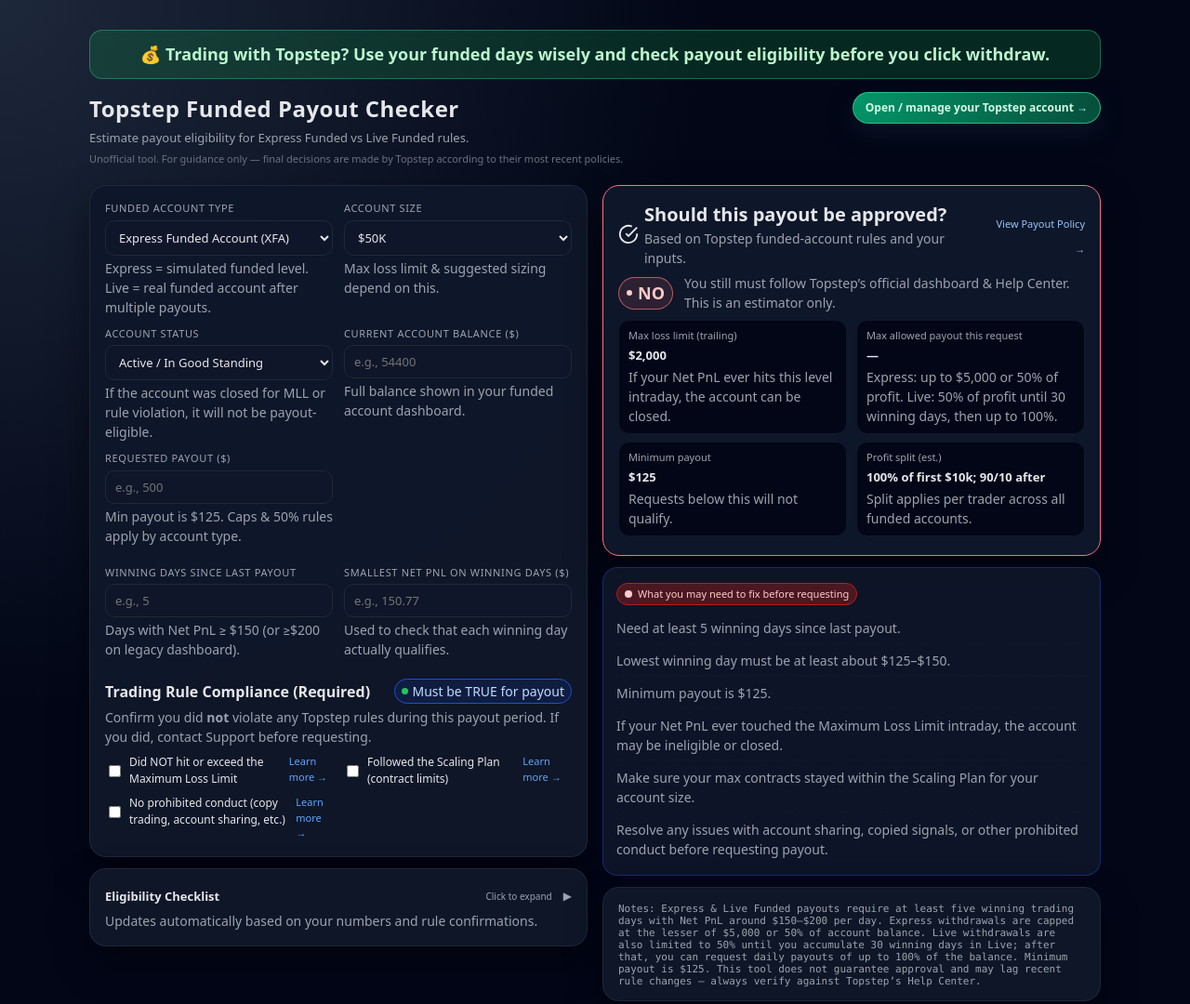
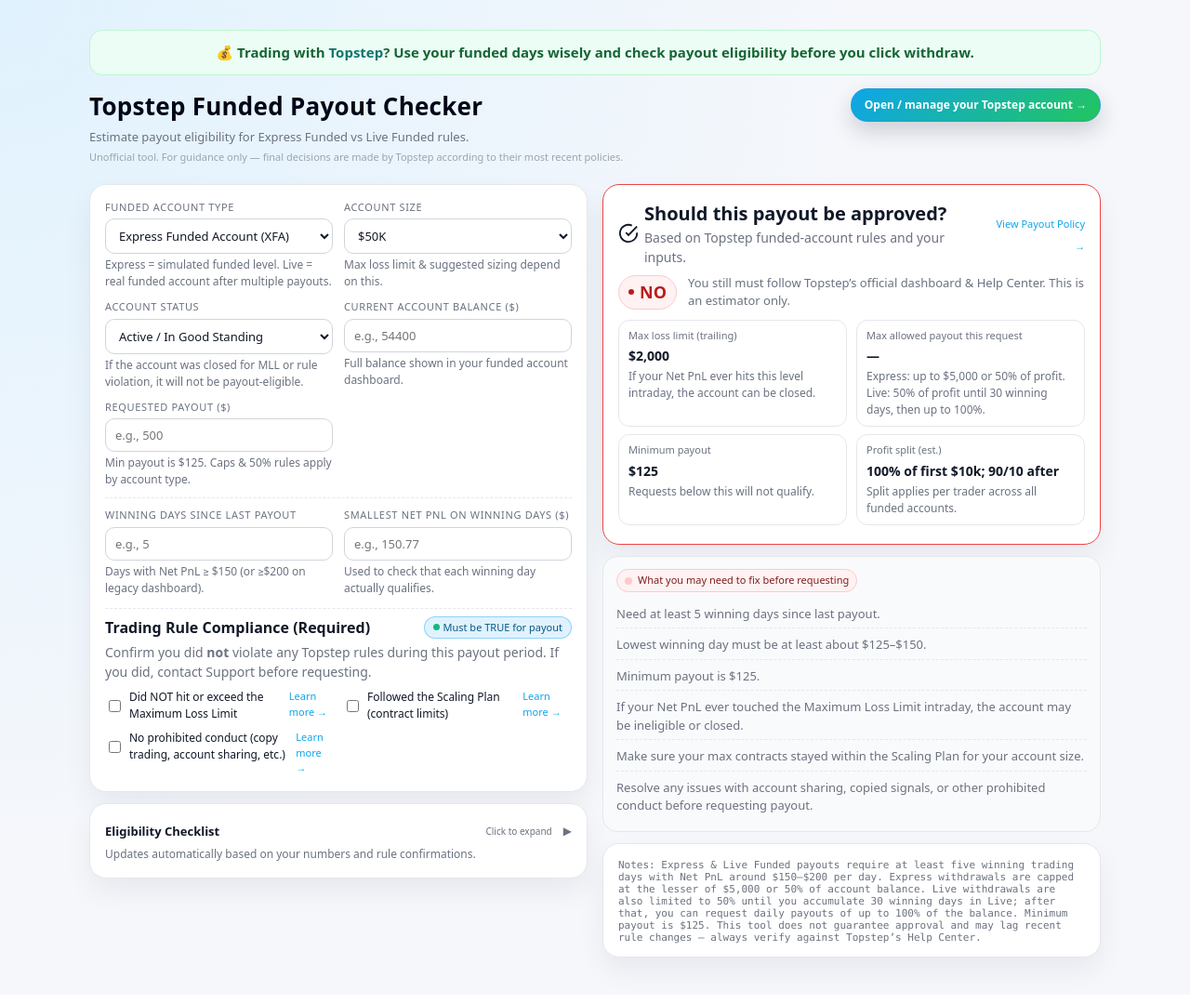
Before and after one commit to Zero-FA/topsteppayoutchecker, a plain HTML site: page index.html in a window 1280 px wide. Shown: the whole page at 93% size. Drawn offline with Linux system fonts and the light colour scheme.

Commit message:
Update index.html

```diff
--- a/index.html
+++ b/index.html
@@ -7,129 +7,202 @@
 <link rel="icon" href="data:,">
 <style>
   :root{
-    --bg:#020617;
-    --bg2:#020617;
-    --card:#020617;
-    --card-soft:#050816;
-    --ink:#e5e7eb;
-    --muted:#9ca3af;
-    --line:#111827;
-    --good:#22c55e;
-    --bad:#f97373;
-    --pill:#10b98133;
-    --accent:#60a5fa;
+    /* Brand-ish colors (Topstep-y) */
+    --bg:#f5f7fb;
+    --bg2:#ffffff;
+    --card:#ffffff;
+    --card-soft:#f9fafb;
+    --ink:#111827;
+    --muted:#6b7280;
+    --line:#e5e7eb;
+    --good:#10b981;
+    --bad:#ef4444;
+    --pill:#ecfdf3;
+    --accent:#0ea5e9;
   }
+
   *{box-sizing:border-box}
+
   body{
     margin:0;
     background:
-      radial-gradient(circle at top left, #1d283a 0, #020617 45%),
-      radial-gradient(circle at bottom right, #0b1120 0, #020617 55%);
+      radial-gradient(circle at top left, #e0f2fe 0, #f5f7fb 55%),
+      radial-gradient(circle at bottom right, #fef9c3 0, #f5f7fb 60%);
     color:var(--ink);
-    font:18px/1.5 system-ui,Segoe UI,Roboto,Helvetica,Arial;
+    font:16px/1.5 system-ui,Segoe UI,Roboto,Helvetica,Arial;
   }
-  .wrap{max-width:1120px;margin:32px auto;padding:0 16px}
-  .h1{font-weight:800;font-size:24px;margin-bottom:4px;letter-spacing:.02em}
-  .sub{color:var(--muted);margin-bottom:4px;font-size:13px}
-  .disclaimer{color:#6b7280;font-size:11px;margin-top:2px;margin-bottom:10px}
+
+  .wrap{
+    max-width:1120px;
+    margin:32px auto 40px;
+    padding:0 16px;
+  }
+
+  .h1{
+    font-weight:800;
+    font-size:26px;
+    margin-bottom:4px;
+    letter-spacing:.01em;
+    color:#020617;
+  }
+
+  .sub{
+    color:var(--muted);
+    margin-bottom:4px;
+    font-size:13px;
+  }
+
+  .disclaimer{
+    color:#9ca3af;
+    font-size:11px;
+    margin-top:2px;
+    margin-bottom:10px;
+  }
+
   .card{
-    background:rgba(15,23,42,.96);
-    border:1px solid rgba(148,163,184,.12);
+    background:var(--card);
+    border:1px solid var(--line);
     border-radius:18px;
     padding:16px 16px 14px;
-    box-shadow:0 18px 40px rgba(0,0,0,.45);
+    box-shadow:0 14px 30px rgba(15,23,42,.06);
   }
+
   .card-soft{
-    background:rgba(15,23,42,.9);
+    background:var(--card-soft);
     border-radius:16px;
-    border:1px solid rgba(30,64,175,.5);
+    border:1px solid #e5e7eb;
     padding:12px 14px;
   }
+
   .grid{display:grid;gap:12px}
   .cols2{grid-template-columns:1fr 1fr}
-  .label{font-size:11px;color:var(--muted);margin-bottom:4px;text-transform:uppercase;letter-spacing:.06em}
+
+  .label{
+    font-size:11px;
+    color:var(--muted);
+    margin-bottom:4px;
+    text-transform:uppercase;
+    letter-spacing:.06em;
+  }
+
   .input,.select{
     width:100%;
-    border:1px solid #1f2937;
-    background:rgba(15,23,42,.95);
+    border:1px solid #d1d5db;
+    background:#ffffff;
     color:var(--ink);
     border-radius:10px;
     padding:8px 10px;
     font:13px system-ui,Segoe UI,Roboto,Helvetica,Arial;
+    transition:border-color .12s ease, box-shadow .12s ease, background-color .12s ease;
   }
+
   .input:focus,.select:focus{
     outline:none;
-    border-color:#3b82f6;
-    box-shadow:0 0 0 1px rgba(59,130,246,.5);
+    border-color:var(--accent);
+    box-shadow:0 0 0 1px rgba(14,165,233,.35);
+    background:#f9fafb;
   }
-  .help{font-size:14px;color:var(--muted);margin-top:3px}
+
+  .help{
+    font-size:12px;
+    color:var(--muted);
+    margin-top:3px;
+  }
+
   .row{display:flex;gap:8px;align-items:center}
   .row-between{display:flex;justify-content:space-between;align-items:center;gap:8px}
+
   .pill{
     display:inline-flex;
     align-items:center;
     gap:6px;
-    padding:3px 8px;
+    padding:4px 10px;
     border-radius:999px;
     font-size:11px;
-    background:rgba(22,163,74,.12);
-    border:1px solid rgba(34,197,94,.5);
+    background:var(--pill);
+    border:1px solid rgba(16,185,129,.4);
+    color:#166534;
   }
+
   .pill-bad{
-    background:rgba(248,113,113,.12);
-    border-color:rgba(248,113,113,.7);
-    color:#fecaca;
+    background:#fef2f2;
+    border-color:#fecaca;
+    color:#b91c1c;
   }
+
   .pill span.dot{
-    width:6px;height:6px;border-radius:999px;
+    width:6px;
+    height:6px;
+    border-radius:999px;
     background:currentColor;
   }
+
   #yesno span:last-child {
     font-size:18px;
     font-weight:700;
   }
+
   .tile{
-    background:#020617;
-    border:1px solid #111827;
+    background:#ffffff;
+    border:1px solid #e5e7eb;
     border-radius:12px;
     padding:8px 10px;
   }
-  .tile-label{font-size:11px;color:var(--muted);margin-bottom:3px}
-  .tile-main{font-size:13px;font-weight:600}
+
+  .tile-label{
+    font-size:11px;
+    color:var(--muted);
+    margin-bottom:3px;
+  }
+
+  .tile-main{
+    font-size:14px;
+    font-weight:600;
+    color:#111827;
+  }
+
   .range{
-    background:rgba(6,78,59,.3);
-    border:1px solid #047857;
-    color:#a7f3d0;
+    background:#ecfdf5;
+    border:1px solid #a7f3d0;
+    color:#047857;
     border-radius:12px;
     padding:9px 10px;
   }
+
   .list{list-style:none;padding:0;margin:0}
   .list li{
     display:flex;
     gap:8px;
     align-items:flex-start;
     padding:5px 0;
-    border-bottom:1px dashed #111827;
+    border-bottom:1px dashed #e5e7eb;
   }
   .list li:last-child{border-bottom:0}
-  .mono{font:11px ui-monospace,Consolas,Menlo,monospace}
+
+  .mono{
+    font:11px ui-monospace,Consolas,Menlo,monospace;
+  }
+
   hr{
     border:none;
-    border-top:1px dashed #111827;
+    border-top:1px dashed #e5e7eb;
     margin:10px 0;
   }
+
   svg{flex:0 0 auto}
+
   .tag{
     display:inline-flex;
     align-items:center;
     gap:4px;
-    padding:2px 7px;
+    padding:3px 9px;
     border-radius:999px;
-    border:1px solid #1d4ed8;
-    background:rgba(30,64,175,.18);
-    font-size:14px;
-    color:#bfdbfe;
+    border:1px solid rgba(14,165,233,.4);
+    background:#e0f2fe;
+    font-size:11px;
+    color:#075985;
   }
+
   .top-bar{
     display:flex;
     justify-content:space-between;
@@ -137,38 +210,48 @@
     gap:8px;
     flex-wrap:wrap;
   }
+
   .aff-btn{
     display:inline-block;
-    padding:7px 13px;
-    background:radial-gradient(circle at top left,#059669,#064e3b);
-    border:1px solid rgba(52,211,153,.75);
+    padding:8px 14px;
+    background:linear-gradient(135deg,#0ea5e9,#22c55e);
+    border:1px solid rgba(59,130,246,.35);
     border-radius:999px;
-    color:#d1fae5;
+    color:white;
     font-weight:600;
     font-size:12px;
     text-decoration:none;
-    box-shadow:0 10px 25px rgba(15,23,42,.8);
+    box-shadow:0 10px 25px rgba(15,23,42,.18);
+    transition:transform .12s ease, box-shadow .12s ease, filter .12s ease;
   }
+
   .aff-btn:hover{
-    filter:brightness(1.08);
+    filter:brightness(1.04);
     transform:translateY(-1px);
+    box-shadow:0 14px 30px rgba(15,23,42,.22);
   }
+
   .top-bar-boost{
-    background:rgba(22,163,74,.22);
-    border:1px solid rgba(52,211,153,.4);
+    background:#ecfdf5;
+    border:1px solid #bbf7d0;
     padding:12px 16px;
     border-radius:14px;
     margin-bottom:14px;
     text-align:center;
-    font-size:18px;
+    font-size:15px;
     font-weight:600;
-    color:#bbf7d0;
+    color:#166534;
   }
+
+  .top-bar-boost strong{
+    color:#0f766e;
+  }
+
   .deal-size{
-    text-shadow:0 0 12px rgba(74,222,128,.65);
+    text-shadow:0 0 12px rgba(56,189,248,.55);
     font-size:26px;
     font-weight:900;
-    background:linear-gradient(90deg,#6ee7b7,#a7f3d0);
+    background:linear-gradient(90deg,#0ea5e9,#22c55e);
     -webkit-background-clip:text;
     color:transparent;
   }
@@ -187,7 +270,7 @@
   .rule-main label{font-size:12px;font-weight:500;cursor:pointer}
   .rule-link{
     font-size:11px;
-    color:#60a5fa;
+    color:var(--accent);
     text-decoration:none;
   }
   .rule-link:hover{text-decoration:underline}
@@ -220,11 +303,11 @@
     align-items:center;
     gap:6px;
     font-size:11px;
-    color:#fecaca;
-    background:rgba(127,29,29,.55);
+    color:#7f1d1d;
+    background:#fef2f2;
     border-radius:999px;
     padding:3px 8px;
-    border:1px solid #b91c1c;
+    border:1px solid #fecaca;
     margin-bottom:6px;
   }
 
@@ -236,7 +319,7 @@
 <body>
 <div class="wrap">
 
-  <!-- Promo / affiliate banner (edit link/text as you like) -->
+  <!-- Promo / affiliate banner -->
   <div class="top-bar-boost">
     💰 Trading with <strong>Topstep</strong>? Use your funded days wisely and check payout eligibility before you click withdraw.
   </div>
@@ -355,7 +438,7 @@
         <div class="row-between" style="margin-bottom:4px;">
           <div style="font-weight:600;font-size:16px;">Trading Rule Compliance (Required)</div>
           <div class="tag">
-            <span style="width:7px;height:7px;border-radius:999px;background:#22c55e;"></span>
+            <span style="width:7px;height:7px;border-radius:999px;background:var(--good);"></span>
             Must be TRUE for payout
           </div>
         </div>
@@ -387,7 +470,7 @@
     <div class="grid" style="gap:12px;">
 
       <!-- Summary -->
-      <div id="summaryCard" class="card" style="border-color:#1d4ed8;">
+      <div id="summaryCard" class="card" style="border-color:#e5e7eb;">
         <div class="row-between">
           <div class="row" style="gap:6px">
             <svg width="22" height="22" viewBox="0 0 24 24" fill="none"
@@ -406,18 +489,18 @@
             <a id="policyLink"
                href="https://help.topstep.com/en/articles/8284233-topstep-payout-policy"
                target="_blank"
-               style="font-size:11px;color:#93c5fd;text-decoration:none;">
+               style="font-size:11px;color:#0ea5e9;text-decoration:none;">
                View Payout Policy →
             </a>
           </div>
         </div>
 
-        <div style="display:flex;align-items:center;gap:12px;margin:6px 0 8px 0;">
+        <div style="display:flex;align-items:center;gap:12px;margin:8px 0 10px 0;">
           <div id="yesno" class="pill">
             <span class="dot"></span>
             <span>YES</span>
           </div>
-          <div style="font-size:14px;color:var(--muted);">
+          <div style="font-size:13px;color:var(--muted);">
             You still must follow Topstep’s official dashboard & Help Center. This is an estimator only.
           </div>
         </div>
@@ -540,6 +623,7 @@ document.addEventListener('DOMContentLoaded', () => {
     const v = Number(String(s||"").replace(/[^0-9.-]/g,""));
     return Number.isFinite(v) ? v : 0;
   };
+
   /* ---------- Build Trading Rule Checkboxes ---------- */
   const rulesList = $("#rulesList");
 
@@ -559,25 +643,8 @@ document.addEventListener('DOMContentLoaded', () => {
       `;
       rulesList.appendChild(li);
     });
-  }
-function renderRules() {
-  const firm = $("#firm").value;
-  rulesList.innerHTML = "";
-  FIRM_RULES[firm].forEach(rule => {
-    const li = document.createElement("li");
-    li.innerHTML = `
-      <div class="rule-main">
-        <input type="checkbox" id="rule_${rule.key}" data-rule="${rule.key}" />
-        <label for="rule_${rule.key}">${rule.label}</label>
-      </div>
-      <a href="${RULE_LINKS[rule.key]}" target="_blank" class="rule-link">
-        Learn more →
-      </a>
-    `;
-    rulesList.appendChild(li);
-  });
 
-  // 🔥 FIXED: Auto-update when checking ANY rule box
+    // re-wire checkbox listeners
     rulesList.querySelectorAll("input[type='checkbox']").forEach(box => {
       box.addEventListener("input", render);
     });
@@ -588,12 +655,14 @@ function renderRules() {
   function evaluate(inputs) {
     const cfg = ACCOUNT_CONFIG[inputs.account];
     const firm = inputs.firm;
+
     // starting balances for calculating profit from balance
     const STARTING_BALANCES = {
       "50k": 50000,
       "100k": 100000,
       "150k": 150000
     };
+
     // compute actual profit: currentBalance - startingBalance
     const profitFromBalance = Math.max(
       0,
@@ -604,12 +673,12 @@ const profitFromBalance = Math.max(
 
     /* --- Winning-day validity --- */
     const fiveWinningDays = inputs.winningDays >= 5;
-    const minWinThresholdOK = inputs.minWinPnl >= 125; // Topstep says "around $150–$200", using $125 floor
+    const minWinThresholdOK = inputs.minWinPnl >= 125; // using $125 floor
 
     /* --- Max Loss Limit threshold display --- */
     const mllValue = cfg.maxLossLimit;
 
-    /* --- LIVE FUNDED special rule: 30 winning days unlocks 100% withdrawals + daily payouts --- */
+    /* --- LIVE FUNDED special rule --- */
     const live30Days = inputs.totalLiveWins >= 30;
 
     /* --- Compute max allowed payout based on firm --- */
@@ -754,7 +823,7 @@ totalLiveWins: Math.max(0, num($("#totalLiveWins").value))
       : "NO";
 
     /* Card border */
-    $("#summaryCard").style.borderColor = res.eligible ? "#22c55e" : "#fb7185";
+    $("#summaryCard").style.borderColor = res.eligible ? "#10b981" : "#ef4444";
 
     /* Summary numbers */
     $("#mllValue").textContent = `$${fmt(res.computed.mllValue)}`;
@@ -783,7 +852,7 @@ totalLiveWins: Math.max(0, num($("#totalLiveWins").value))
       const li = document.createElement("li");
       li.innerHTML = `
         <svg width="16" height="16" viewBox="0 0 24 24" fill="none"
-             stroke="${r.pass ? '#22c55e' : '#fb7185'}"
+             stroke="${r.pass ? '#10b981' : '#ef4444'}"
              stroke-width="2" style="margin-top:2px">
           ${
             r.pass
@@ -807,7 +876,7 @@ totalLiveWins: Math.max(0, num($("#totalLiveWins").value))
       adviceWrap.style.display = "block";
       res.advice.forEach(a => {
         const li = document.createElement("li");
-        li.innerHTML = `<div class="help" style="font-size:14px;">${a}</div>`;
+        li.innerHTML = `<div class="help" style="font-size:13px;">${a}</div>`;
         adviceList.appendChild(li);
       });
     } else {
@@ -845,6 +914,7 @@ $("#checklistHeader").addEventListener("click", () => {
     body.style.display = open ? "none" : "block";
     icon.textContent = open ? "▶" : "▼";
   });
+
   /* Initialize */
   renderRules();
 
```
Lines whose indentation alone changed are shown as unchanged.
